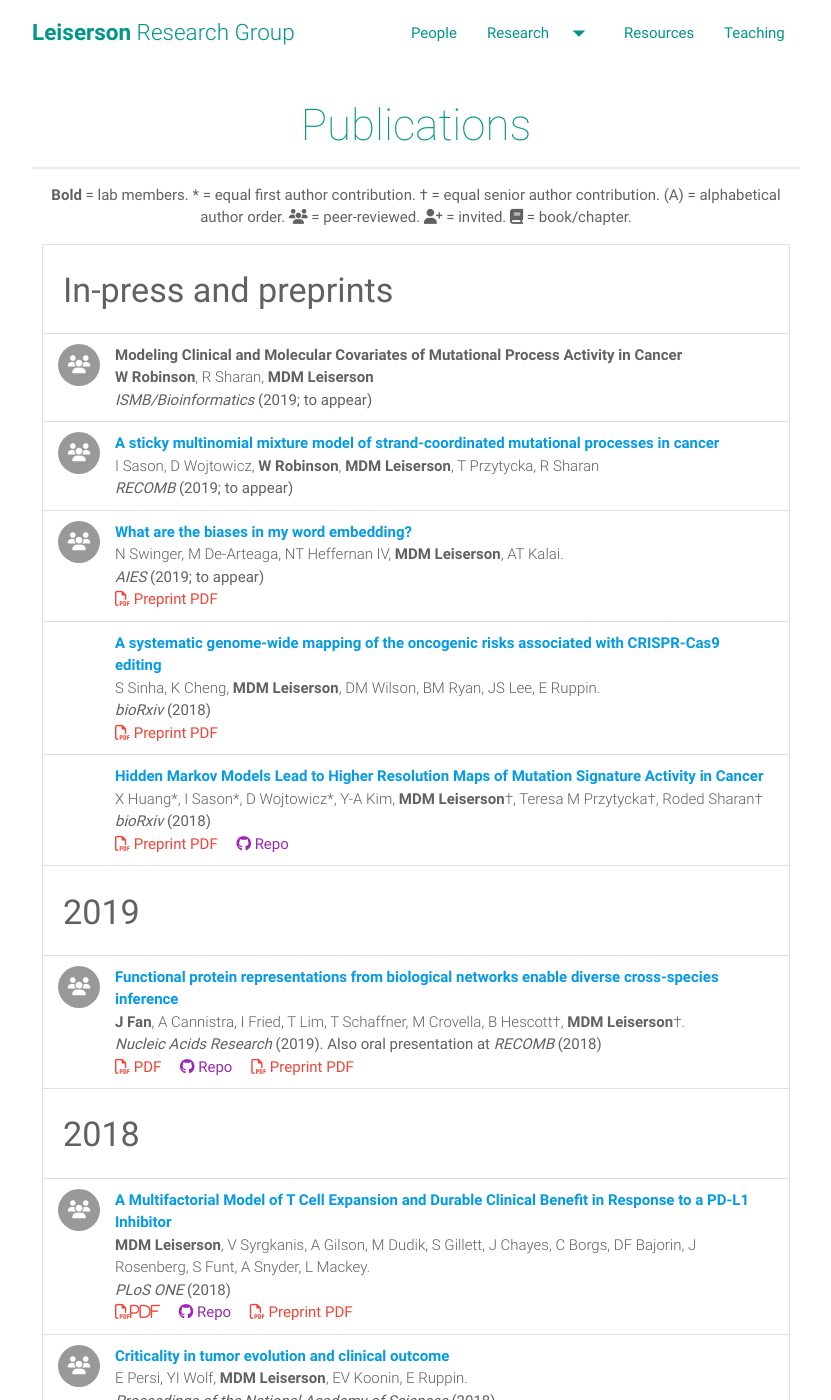
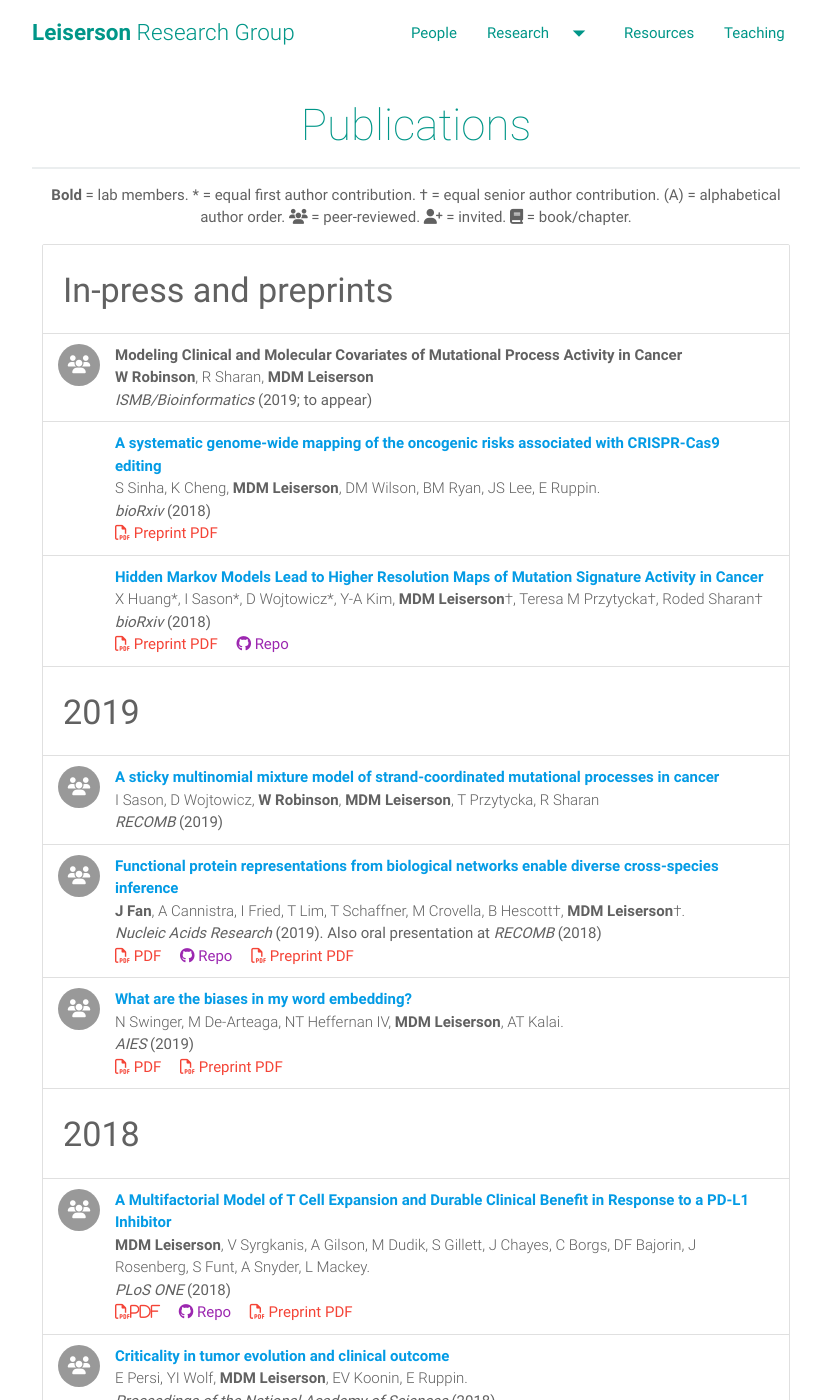
Before and after one commit to lrgr/lrgr.github.io, a Jekyll site: the page built from publications.html, in a window 1280 px wide and 1400 px high. Shown: the whole window, without its empty margins (224-1055 px from the left). Built offline with Jekyll 4.4.1, drawn with Linux system fonts in a browser that asks for light colours; nearby versions of some CDN libraries.

Commit message:
Move biases and sticky MMM to published

```diff
--- a/publications.html
+++ b/publications.html
@@ -26,25 +26,6 @@ top_navbar: false
     </div>
   </li>
   <li class="collection-item avatar">
-    <i class="fa fa-users circle"></i>
-    <div>
-      <div><b><a href='https://recomb2019.org/program/' target='_new'>A sticky multinomial mixture model of strand-coordinated mutational processes in cancer</a></b></div>
-      <div class="light">I Sason, D Wojtowicz, <b>W Robinson</b>, <b>MDM Leiserson</b>, T Przytycka, R Sharan</div>
-      <div><i class="source">RECOMB</i> (2019; to appear)</div>
-    </div>
-  </li>
-  <li class="collection-item avatar">
-    <i class="fa fa-users circle"></i>
-    <div>
-      <div><b><a href='https://arxiv.org/abs/1812.08769' target='_new'>What are the biases in my word embedding?</a></b></div>
-      <div class="light">N Swinger, M De-Arteaga, NT Heffernan IV, <b>MDM Leiserson</b>, AT Kalai.</div>
-      <div><i class="source">AIES</i> (2019; to appear)</div>
-    </div>
-    <div class="publication-links">
-      <a class="red-text" href="https://arxiv.org/pdf/1812.08769" target="_new"><i class="fa fa-file-pdf-o" aria-hidden="true"></i> Preprint PDF</a>
-    </div>
-  </li>
-  <li class="collection-item avatar">
     <div>
       <div><b><a href='https://www.biorxiv.org/content/early/2018/09/03/407767' target='_new'>A systematic genome-wide mapping of the oncogenic risks associated with CRISPR-Cas9 editing</a></b></div>
       <div class="light">S Sinha, K Cheng, <b>MDM Leiserson</b>, DM Wilson, BM Ryan, JS Lee, E Ruppin.</div>
@@ -69,6 +50,14 @@ top_navbar: false
       <h4>2019</h4>
   </li>
   <li class="collection-item avatar">
+    <i class="fa fa-users circle"></i>
+    <div>
+      <div><b><a href='https://link.springer.com/chapter/10.1007/978-3-030-17083-7_15' target='_new'>A sticky multinomial mixture model of strand-coordinated mutational processes in cancer</a></b></div>
+      <div class="light">I Sason, D Wojtowicz, <b>W Robinson</b>, <b>MDM Leiserson</b>, T Przytycka, R Sharan</div>
+      <div><i class="source">RECOMB</i> (2019)</div>
+    </div>
+  </li>
+  <li class="collection-item avatar">
       <i class="fa fa-users circle"></i>
       <div>
         <div><b><a href='https://academic.oup.com/nar/advance-article/doi/10.1093/nar/gkz132/5371270' target='_new'>Functional protein representations from biological networks enable diverse cross-species inference</a></b></div>
@@ -80,6 +69,18 @@ top_navbar: false
         <a class="purple-text" href="https://github.com/lrgr/munk" target="_new"><i class="fa fa-github" aria-hidden="true"></i> Repo</a>
         <a class="red-text" href="https://www.biorxiv.org/content/biorxiv/early/2018/03/30/229211.full.pdf" target="_new"><i class="fa fa-file-pdf-o" aria-hidden="true"></i> Preprint PDF</a>
       </div>
+  </li>
+  <li class="collection-item avatar">
+    <i class="fa fa-users circle"></i>
+    <div>
+      <div><b><a href='https://arxiv.org/abs/1812.08769' target='_new'>What are the biases in my word embedding?</a></b></div>
+      <div class="light">N Swinger, M De-Arteaga, NT Heffernan IV, <b>MDM Leiserson</b>, AT Kalai.</div>
+      <div><i class="source">AIES</i> (2019)</div>
+    </div>
+    <div class="publication-links">
+      <a class="red-text" href="http://www.aies-conference.com/wp-content/papers/main/AIES-19_paper_253.pdf" target="_new"><i class="fa fa-file-pdf-o" aria-hidden="true"></i> PDF</a>
+      <a class="red-text" href="https://arxiv.org/pdf/1812.08769" target="_new"><i class="fa fa-file-pdf-o" aria-hidden="true"></i> Preprint PDF</a>
+    </div>
   </li>
   <li class="collection-header">
     <h4>2018</h4>
```
